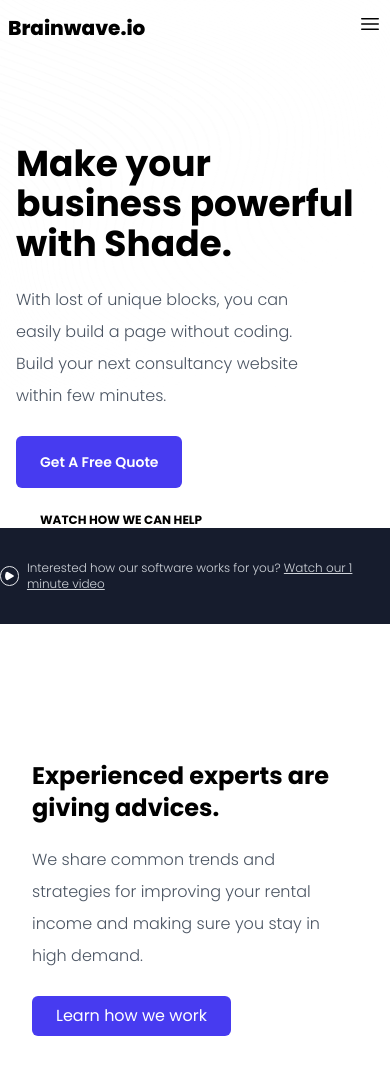
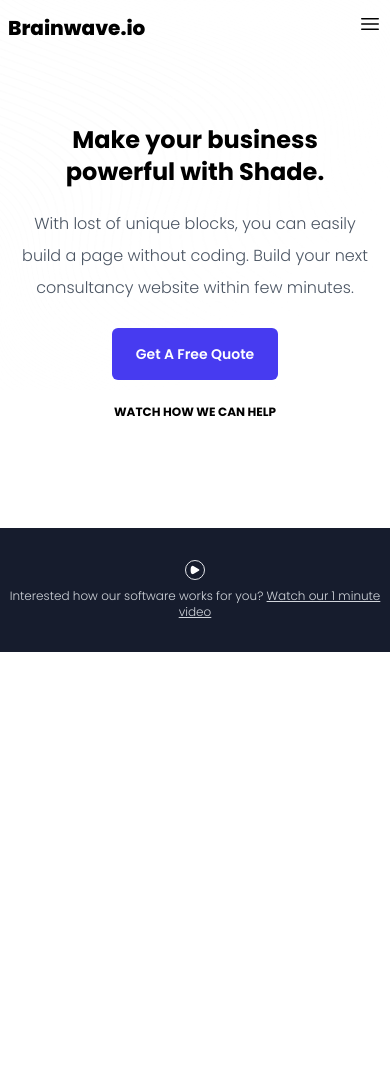
Before and after one commit to AxelSalim/maquette3, a Next.js app: page / in a window 390 px wide. Shown: the top 1074 px of the page. Built offline with nearby package versions, Linux system fonts and the light colour scheme; a web font is replaced by a local one.

Commit message:
ajout de la classe pour le mobile

```diff
--- a/src/app/page.tsx
+++ b/src/app/page.tsx
@@ -28,10 +28,12 @@ export default function Page() {
             <section className="relative pt-[5rem] z-40">
               <section className="md:flex md:flex-wrap md:gap-10 max-w-5xl mx-auto py-6 h-[28rem]  z-50">
                 <section className="flex-1 px-4">
-                  <h1 className="text-black font-bold text-4xl  md:text-left mt-10">Make your business powerful with Shade.</h1>
-                  <p className="font-light text-gray-600 text-md w-4/5 mt-5 leading-loose">With lost of unique blocks, you can easily build a page without coding. Build your next consultancy website within few minutes.</p>
-                  <button className="px-6 py-4 bg-[#473bf0] text-white text-sm font-semibold rounded-md mt-6 transition-all hover:scale-105">Get A Free Quote</button>
-                  <p className="uppercase text-black font-bold text-xs my-6 pl-6">Watch how we can help</p>
+                  <h1 className="text-black font-bold text-2xl md:text-4xl text-center md:text-left mt-5 md:mt-10">Make your business powerful with Shade.</h1>
+                  <p className="font-light text-gray-600 text-md text-center md:text-left w-full md:w-4/5 mt-5 leading-loose">With lost of unique blocks, you can easily build a page without coding. Build your next consultancy website within few minutes.</p>
+                  <div className="text-center md:text-left">
+                    <button className="px-6 py-4 bg-[#473bf0] text-white text-sm font-semibold rounded-md mt-6 transition-all hover:scale-105">Get A Free Quote</button>
+                  </div>
+                  <p className="uppercase text-black font-bold text-xs my-6 text-center md:text-left md:pl-6">Watch how we can help</p>
                 </section>
 
                 <section className="relative md:flex-1 text-center">
@@ -45,21 +47,23 @@ export default function Page() {
               </section>
             </section>
 
-            <div className="bg-[#161c2d] py-8 absolute z-50 w-full">
-              <div className="flex items-center justify-center gap-2">
+            <div className="bg-[#161c2d] py-8 md:absolute md:z-50 w-full">
+              <div className="flex flex-wrap items-center justify-center gap-2">
                 <FaPlay className="w-5 h-5 border rounded-full hover:scale-110 text-white transition-all p-1" />
-                <p className="font-light text-xs text-gray-300">Interested how our software works for you? <span className="underline">Watch our 1 minute video</span></p>
+                <p className="font-light text-xs text-center md:text-left text-gray-300">Interested how our software works for you? <span className="underline">Watch our 1 minute video</span></p>
               </div>
             </div>
           </section>
 
           {/* Experienced experts are giving advices. */}
-          <section className="flex flex-col items-center relative text-center border-0 py-6 md:py-14">
-              <div className="max-w-5xl mx-auto grid grid-cols-1 sm:grid-cols-2 lg:grid-cols-3 gap-5 mt-10 px-4">
+          <section className="flex flex-col items-center relative text-center border-0 py-4 md:py-14">
+              <div className="max-w-5xl mx-auto grid grid-cols-1 sm:grid-cols-2 lg:grid-cols-3 gap-5 md:mt-10 px-4">
                 <div className="block rounded-lg text-left p-4" data-aos="fade-up" data-aos-duration="500">
-                  <h1 className="text-black font-bold text-2xl mt-10">Experienced experts are giving advices.</h1>
-                  <p className="font-light text-gray-600 mt-5 leading-loose">We share common trends and strategies for improving your rental income and making sure you stay in high demand.</p>
-                  <button className="px-6 py-2 bg-[#473bf0] text-white rounded-md mt-6 ">Learn how we work</button>
+                  <h1 className="text-black font-bold text-2xl text-center md:text-left md:mt-10">Experienced experts are giving advices.</h1>
+                  <p className="font-light text-gray-600 text-center md:text-left mt-5 leading-loose">We share common trends and strategies for improving your rental income and making sure you stay in high demand.</p>
+                  <div className="text-center md:text-left">
+                    <button className="px-6 py-2 bg-[#473bf0] text-white rounded-md mt-6 ">Learn how we work</button>
+                  </div>
                 </div>
 
                 <div className="flex justify-center rounded-lg p-4" data-aos="fade-up" data-aos-duration="1000">
@@ -67,13 +71,12 @@ export default function Page() {
                 </div>
 
                 <div className="block rounded-lg p-4" data-aos="fade-up" data-aos-duration="1500">
-                    <p className="font-bold text-3xl text-left text-black">1M+</p>
-                    <p className="sm:mt-2 block text-sm text-left sm:text-sm leading-loose pt-2 text-gray-600 font-light">Customers visit Albino every month to get their service done.</p>
-
-                    <p className="font-bold text-3xl text-left mt-8 text-black">92%</p>
-                    <p className="sm:mt-1 block text-sm text-left sm:text-sm leading-loose pt-2 text-gray-600 font-light">Satisfaction rate comes from our awesome customers.</p>
-                    <p className="font-bold text-3xl text-left mt-8 text-black">4.9/5.0</p>
-                    <p className="sm:mt-1 block text-sm text-left sm:text-sm leading-loose pt-2 text-gray-600 font-light">Average customer ratings we have got all over internet.</p>
+                    <p className="font-bold text-3xl text-center md:text-left text-black">1M+</p>
+                    <p className="sm:mt-2 block text-sm text-center md:text-left sm:text-sm leading-loose pt-2 text-gray-600 font-light">Customers visit Albino every month to get their service done.</p>
+                    <p className="font-bold text-3xl text-center md:text-left mt-8 text-black">92%</p>
+                    <p className="sm:mt-1 block text-sm text-center md:text-left sm:text-sm leading-loose pt-2 text-gray-600 font-light">Satisfaction rate comes from our awesome customers.</p>
+                    <p className="font-bold text-3xl text-center md:text-left mt-8 text-black">4.9/5.0</p>
+                    <p className="sm:mt-1 block text-sm text-center md:text-left sm:text-sm leading-loose pt-2 text-gray-600 font-light">Average customer ratings we have got all over internet.</p>
                 </div>
 
 
```
